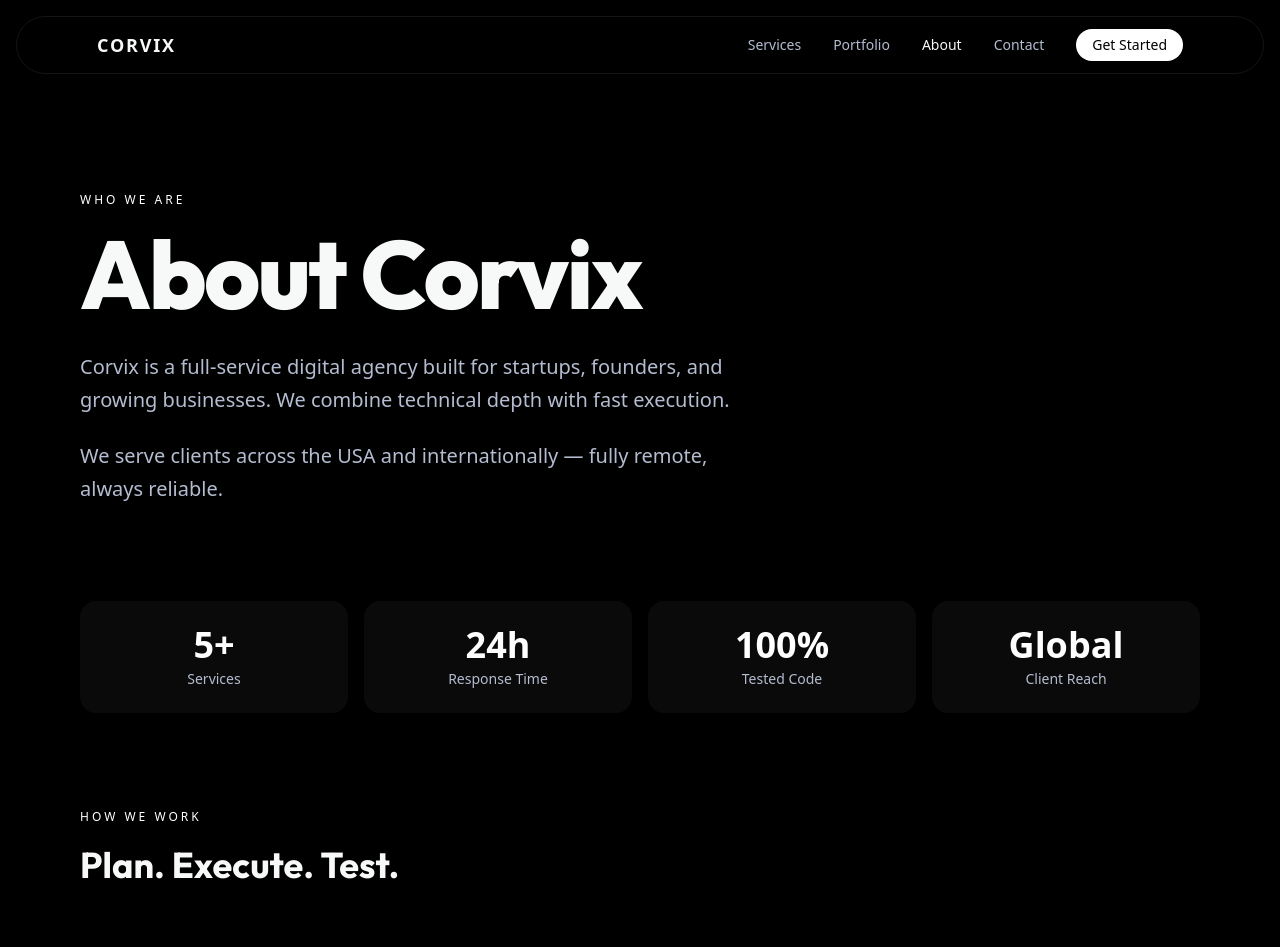
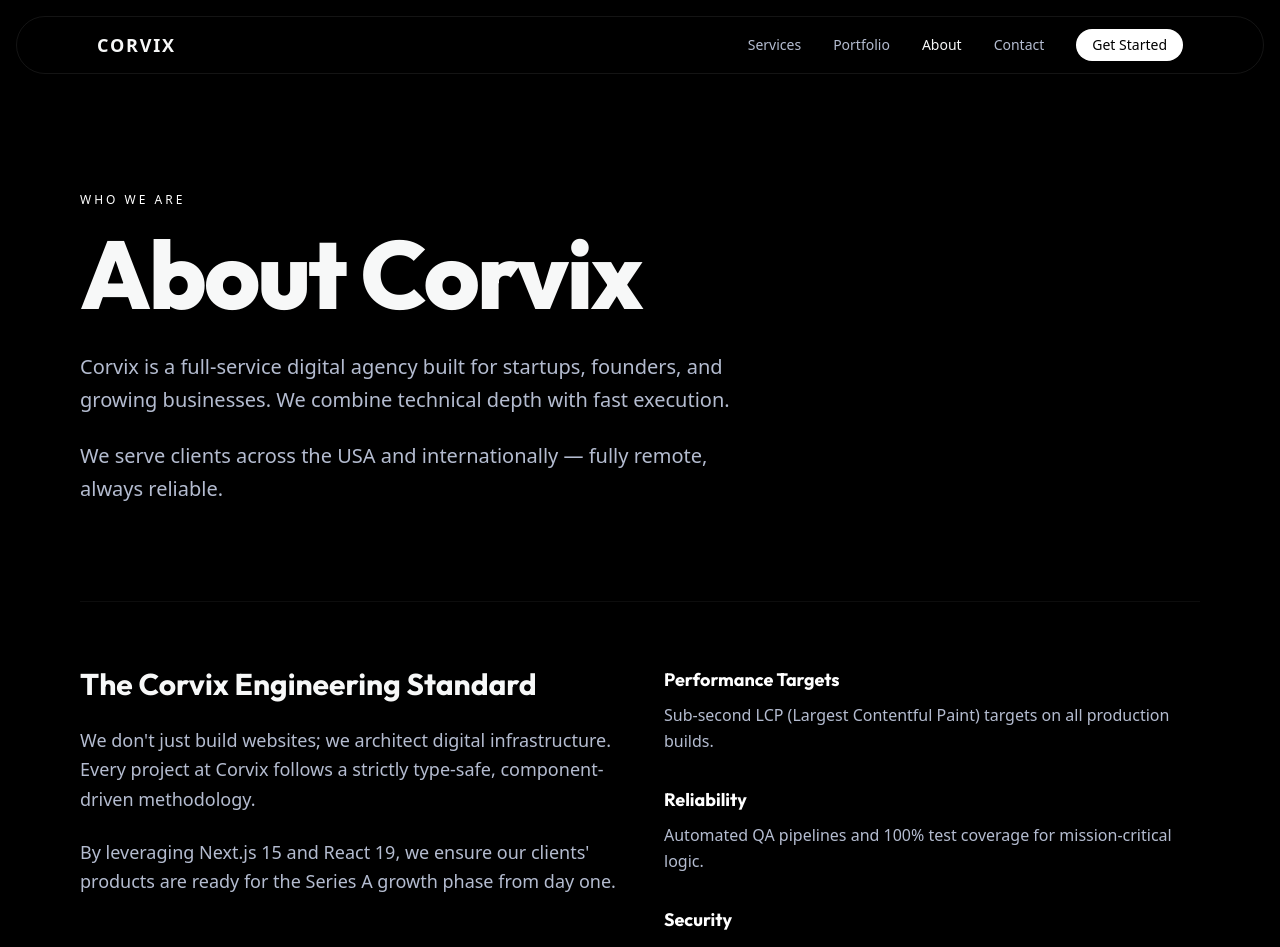
Before and after one commit to alibuildswebsites-ux/corvix, a Next.js app: page /about in a window 1280 px wide. Shown: the top 947 px of the page. Built offline with nearby package versions, Linux system fonts and the light colour scheme.

Commit message:
feat: complete engineering authority overhaul with expanded about page, technical schema, and AEO discovery

```diff
--- a/app/about/page.tsx
+++ b/app/about/page.tsx
@@ -56,6 +56,35 @@ export default function AboutPage() {
           We serve clients across the USA and internationally — fully remote, always reliable.
         </p>
 
+        {/* Engineering Standards Expansion */}
+        <div data-reveal className="grid grid-cols-1 md:grid-cols-2 gap-12 mb-32 border-t border-white/5 pt-16">
+          <div>
+            <h2 className="font-display font-bold text-3xl text-corvix-text mb-6">
+              The Corvix Engineering Standard
+            </h2>
+            <p className="text-corvix-muted text-lg leading-relaxed mb-6">
+              We don&apos;t just build websites; we architect digital infrastructure. Every project at Corvix follows a strictly type-safe, component-driven methodology.
+            </p>
+            <p className="text-corvix-muted text-lg leading-relaxed">
+              By leveraging Next.js 15 and React 19, we ensure our clients&apos; products are ready for the Series A growth phase from day one.
+            </p>
+          </div>
+          <div className="space-y-8">
+            <div>
+              <h3 className="text-white font-bold text-lg mb-2">Performance Targets</h3>
+              <p className="text-corvix-muted leading-relaxed">Sub-second LCP (Largest Contentful Paint) targets on all production builds.</p>
+            </div>
+            <div>
+              <h3 className="text-white font-bold text-lg mb-2">Reliability</h3>
+              <p className="text-corvix-muted leading-relaxed">Automated QA pipelines and 100% test coverage for mission-critical logic.</p>
+            </div>
+            <div>
+              <h3 className="text-white font-bold text-lg mb-2">Security</h3>
+              <p className="text-corvix-muted leading-relaxed">SOC2-ready architectural patterns for AI and Fintech integrations.</p>
+            </div>
+          </div>
+        </div>
+
         {/* Stats */}
         <div className="grid grid-cols-2 md:grid-cols-4 gap-4 mb-24">
           {stats.map((stat) => (
--- a/app/services/[slug]/page.tsx
+++ b/app/services/[slug]/page.tsx
@@ -53,6 +53,17 @@ export default async function ServicePage({ params }: Props) {
     "provider": {
       "@type": "Organization",
       "name": "Corvix",
+    },
+    "hasOfferCatalog": {
+      "@type": "OfferCatalog",
+      "name": "Technical Stack",
+      "itemListElement": service.details.map((detail) => ({
+        "@type": "Offer",
+        "itemOffered": {
+          "@type": "Service",
+          "name": detail,
+        },
+      })),
     },
   };
 
--- a/components/Navbar.tsx
+++ b/components/Navbar.tsx
@@ -104,7 +104,7 @@ export default function Navbar() {
           <button
             className="md:hidden text-corvix-muted hover:text-corvix-text transition-colors duration-200 cursor-pointer"
             onClick={() => setOpen(!open)}
-            aria-label="Toggle menu"
+            aria-label={open ? "Close menu" : "Open menu"}
           >
             {open ? <X size={20} /> : <Menu size={20} />}
           </button>
```
Also changed, not shown: public/llms-full.txt.
